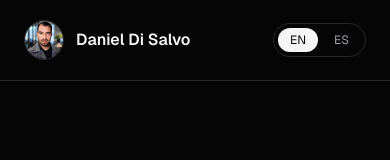
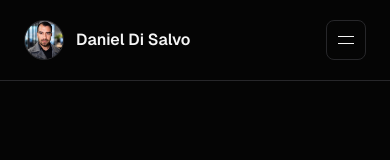
Before and after one commit to DanielDiSalvo/daniel-disalvo-portfolio, a Next.js app: page / in a window 390 px wide. Shown: the top 160 px of the page. Built offline with nearby package versions, Linux system fonts and the light colour scheme.

Commit message:
feat: add UI components and mobile navigation

```diff
--- a/src/components/layout/Header/Header.tsx
+++ b/src/components/layout/Header/Header.tsx
@@ -1,17 +1,11 @@
 import Image from "next/image";
 
-const navigation = [
-  { label: "About", href: "#about" },
-  { label: "Experience", href: "#experience" },
-  { label: "Projects", href: "#projects" },
-  { label: "Stack", href: "#stack" },
-  { label: "Teaching", href: "#teaching" },
-  { label: "Contact", href: "#contact" },
-];
+import MobileMenu from "./MobileMenu";
+import { navigation } from "./data";
 
 const Header = () => {
   return (
-    <header className="border-b border-border">
+    <header className="relative border-b border-border">
       <div className="mx-auto flex max-w-7xl items-center justify-between px-6 py-5">
         <a href="#" className="flex items-center gap-3 font-semibold">
           <Image
@@ -22,10 +16,14 @@ const Header = () => {
             priority
             className="h-10 w-10 rounded-full border border-border object-cover"
           />
+
           <span>Daniel Di Salvo</span>
         </a>
 
-        <nav className="hidden items-center gap-8 md:flex">
+        <nav
+          aria-label="Main navigation"
+          className="hidden items-center gap-8 md:flex"
+        >
           {navigation.map(({ label, href }) => (
             <a
               key={href}
@@ -37,12 +35,16 @@ const Header = () => {
           ))}
         </nav>
 
-        <div className="flex items-center gap-1 rounded-full border border-border p-1 text-xs">
-          <button className="rounded-full bg-foreground px-3 py-1 text-background">
-            EN
-          </button>
+        <div className="flex items-center gap-3">
+          <div className="hidden items-center gap-1 rounded-full border border-border p-1 text-xs md:flex">
+            <button className="rounded-full bg-foreground px-3 py-1 text-background">
+              EN
+            </button>
 
-          <button className="px-3 py-1 text-muted">ES</button>
+            <button className="px-3 py-1 text-muted">ES</button>
+          </div>
+
+          <MobileMenu />
         </div>
       </div>
     </header>
--- /dev/null
+++ b/src/components/layout/Header/MobileMenu.tsx
@@ -0,0 +1,69 @@
+"use client";
+
+import { useState } from "react";
+
+import { navigation } from "./data";
+
+const MobileMenu = () => {
+  const [isOpen, setIsOpen] = useState(false);
+
+  const closeMenu = () => {
+    setIsOpen(false);
+  };
+
+  return (
+    <div className="md:hidden">
+      <button
+        type="button"
+        aria-label={isOpen ? "Close navigation menu" : "Open navigation menu"}
+        aria-expanded={isOpen}
+        aria-controls="mobile-navigation"
+        onClick={() => setIsOpen((current) => !current)}
+        className="flex h-10 w-10 items-center justify-center rounded-lg border border-border"
+      >
+        <span className="sr-only">{isOpen ? "Close menu" : "Open menu"}</span>
+
+        <div className="flex flex-col gap-1.5">
+          <span
+            className={`h-px w-4 bg-foreground transition-transform ${
+              isOpen ? "translate-y-[3.5px] rotate-45" : ""
+            }`}
+          />
+
+          <span
+            className={`h-px w-4 bg-foreground transition-transform ${
+              isOpen ? "-translate-y-[3.5px] -rotate-45" : ""
+            }`}
+          />
+        </div>
+      </button>
+
+      {isOpen && (
+        <div
+          id="mobile-navigation"
+          className="absolute left-0 top-full w-full border-b border-border bg-background"
+        >
+          <nav
+            aria-label="Mobile navigation"
+            className="mx-auto max-w-7xl px-6 py-6"
+          >
+            <div className="flex flex-col">
+              {navigation.map(({ label, href }) => (
+                <a
+                  key={href}
+                  href={href}
+                  onClick={closeMenu}
+                  className="border-b border-border py-4 text-sm text-muted transition-colors last:border-b-0 hover:text-foreground"
+                >
+                  {label}
+                </a>
+              ))}
+            </div>
+          </nav>
+        </div>
+      )}
+    </div>
+  );
+};
+
+export default MobileMenu;
--- /dev/null
+++ b/src/components/layout/Header/data.ts
@@ -0,0 +1,8 @@
+export const navigation = [
+  { label: "About", href: "#about" },
+  { label: "Experience", href: "#experience" },
+  { label: "Projects", href: "#projects" },
+  { label: "Stack", href: "#stack" },
+  { label: "Teaching", href: "#teaching" },
+  { label: "Contact", href: "#contact" },
+];
--- a/src/components/sections/SelectedProjects/ProjectCard.tsx
+++ b/src/components/sections/SelectedProjects/ProjectCard.tsx
@@ -1,5 +1,5 @@
 import type { Project } from "./types";
-
+import ProjectStatus from "@/components/ui/ProjectStatus/ProjectStatus";
 type ProjectCardProps = {
   project: Project;
   index: number;
@@ -16,9 +16,7 @@ const ProjectCard = ({ project, index }: ProjectCardProps) => {
           {String(index + 1).padStart(2, "0")}
         </span>
 
-        <span className="rounded-full border border-border px-3 py-1 text-xs text-muted">
-          {status}
-        </span>
+        <ProjectStatus status={status} />
       </div>
 
       <p className="mt-10 text-xs font-medium tracking-[0.18em] text-muted">
--- /dev/null
+++ b/src/components/ui/ProjectStatus/ProjectStatus.tsx
@@ -0,0 +1,21 @@
+import type { ProjectStatus as ProjectStatusType } from "@/components/sections/SelectedProjects/types";
+
+type ProjectStatusProps = {
+  status: ProjectStatusType;
+};
+
+const statusLabels: Record<ProjectStatusType, string> = {
+  planned: "Planned",
+  "in-progress": "In progress",
+  completed: "Completed",
+};
+
+const ProjectStatus = ({ status }: ProjectStatusProps) => {
+  return (
+    <span className="rounded-full border border-border px-3 py-1 text-xs text-muted">
+      {statusLabels[status]}
+    </span>
+  );
+};
+
+export default ProjectStatus;
```
Also changed, not shown: 1 other file (tests, documents, lock files or other folders).
